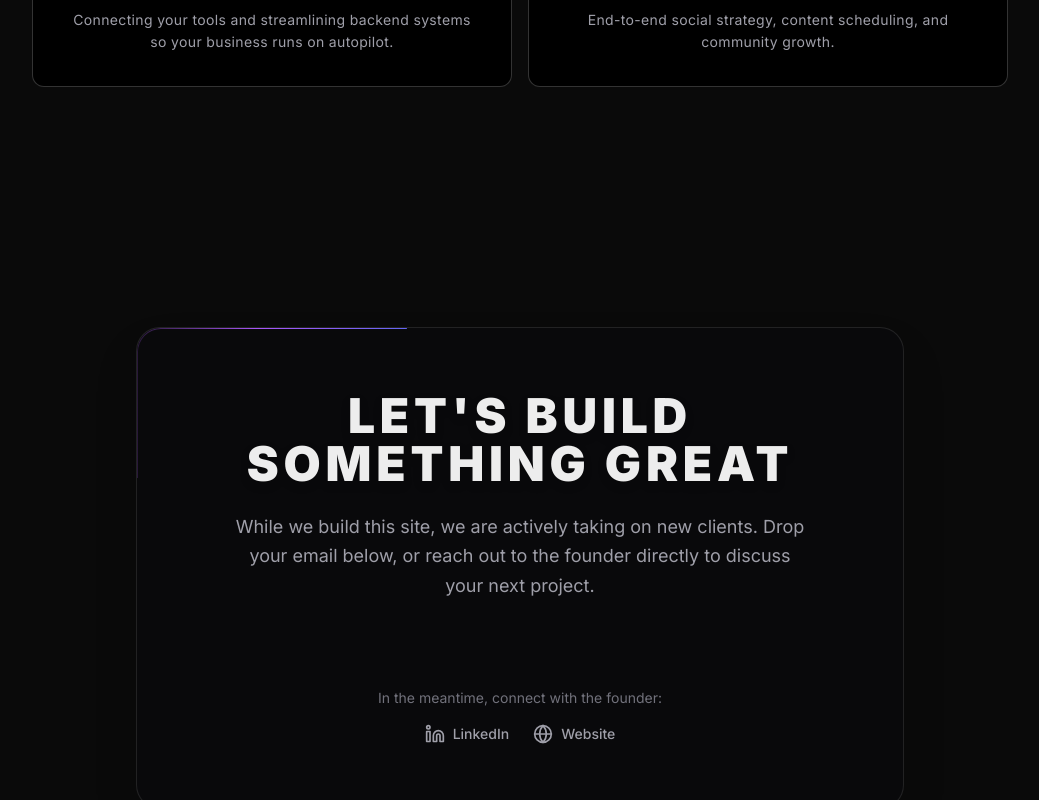
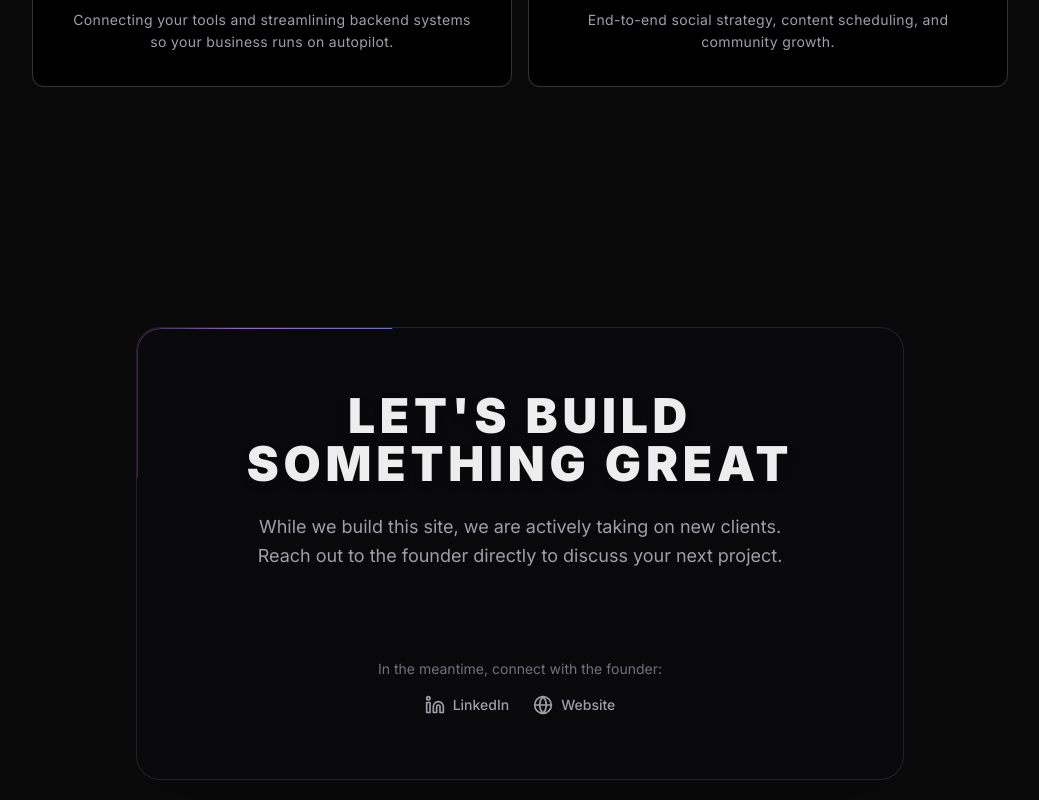
Before and after one commit to teamjaitan-patience/vyro-media, a Next.js app: page / in a window 1280 px wide. Shown: the part 1353-2153 px from the top of the page, without its empty margins (120-1159 px from the left). Built offline with nearby package versions, Linux system fonts and the light colour scheme.

Commit message:
chore: Remove email submission prompt from waitlist section text.

```diff
--- a/src/features/waitlist/WaitlistSection.tsx
+++ b/src/features/waitlist/WaitlistSection.tsx
@@ -13,7 +13,7 @@ export function WaitlistSection() {
                     LET'S BUILD SOMETHING GREAT
                 </h2>
                 <p className="text-zinc-400 mb-10 max-w-xl leading-relaxed text-lg">
-                    While we build this site, we are actively taking on new clients. Drop your email below, or reach out to the founder directly to discuss your next project.
+                    While we build this site, we are actively taking on new clients. Reach out to the founder directly to discuss your next project.
                 </p>
 
 
```
